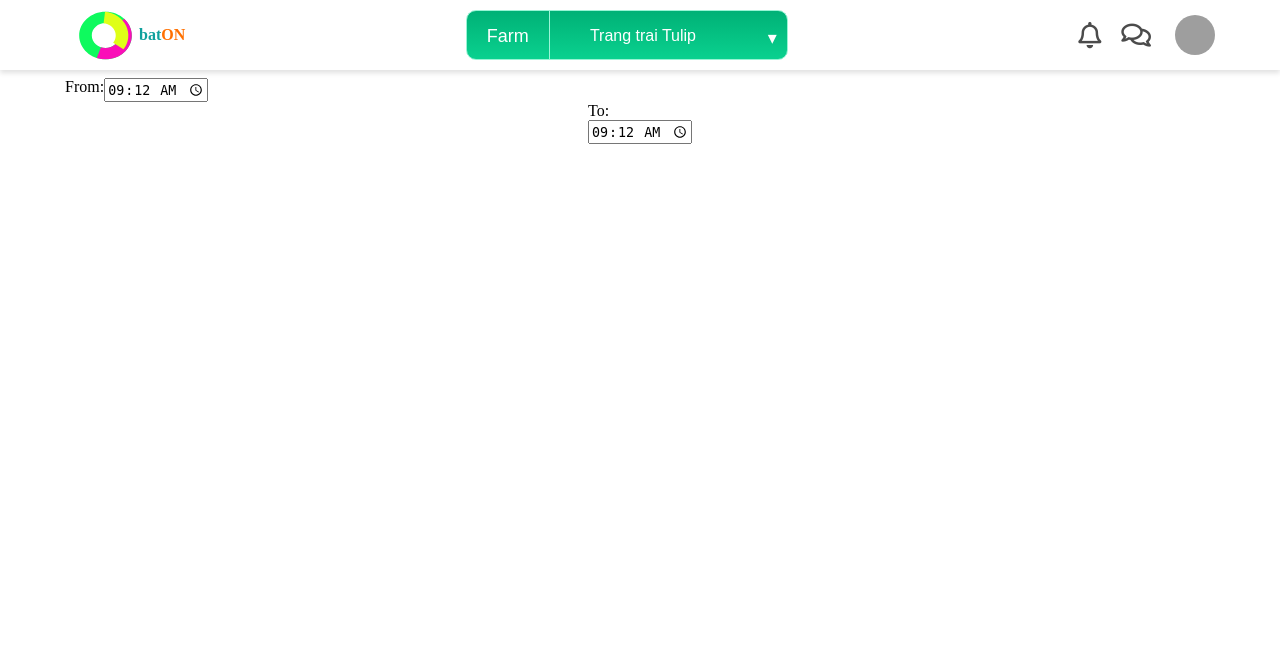
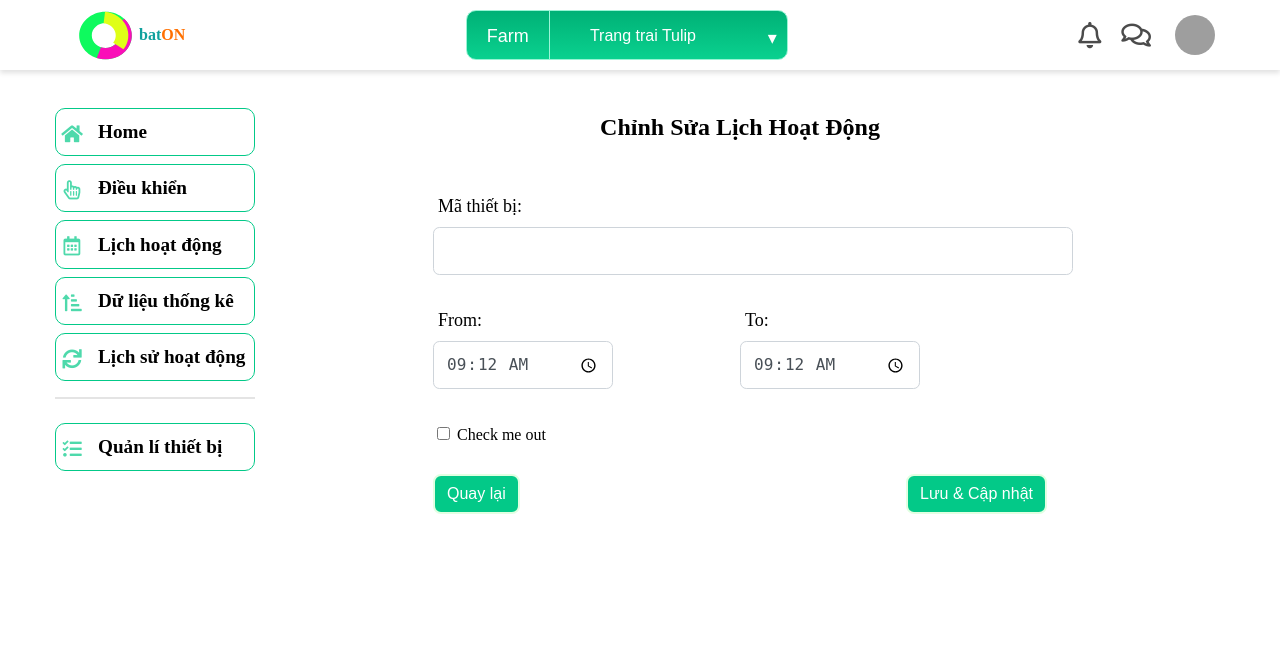
Before and after one commit to quangkhai482002/DADN-CNPM, a PHP site: template views/frontend/edit-schedule.php in a window 1280 px wide. Shown: the top 652 px of the page. Run offline with PHP 8.4, Linux system fonts and the light colour scheme; the template is opened without the code that fills it, so the values that code supplies are empty; a user stored in the database is signed in; data comes from the database, SQL or seed files in the repository; some libraries are stand-ins or nearby versions; grey boxes are pictures that could not be loaded.

Commit message:
sua lich

```diff
--- a/views/frontend/edit-schedule.php
+++ b/views/frontend/edit-schedule.php
@@ -62,19 +62,60 @@ if (isset($_POST["edit"])) {
 
 <div class="container">
 
-            <!-- <input type="time" value="<?php
-                                            //  echo $rows['name']
-                                            ?>" class="form-control" id="exampleInputPassword1" name="name"> -->
-            <label for="exampleInputEmail1" class="form-label">From:</label><br>
-            <input type="time" id="time1" value="09:12" name="time_start">
-        </div>
-        <div class="mb-3">
+<?php include_once("includes/sidebar.php"); ?>
 
-            <!-- <input type="time" value="<?php
-                                            //  echo $rows['name']
-                                            ?>" class="form-control" id="exampleInputPassword1" name="name"> -->
-            <label for="exampleInputEmail1" class="form-label">To:</label><br>
-            <input type="time" id="time1" value="09:12" name="time_end">
+    <div class="content">
+        <H2 class="title">Chỉnh Sửa Lịch Hoạt Động</H2>
+        <div class="device-container">
+          <div class="grid">
+            <div class="row">
+
+                    <div class="c-12">
+                        <div class="form-group">
+                            <label class = "prf_title">Mã thiết bị:</label>
+                            <input name="id" id="exampleInputEmail1" class="form-control" type="integer" required="true" autocomplete="off" value="<?php echo $rows['device_id']?>">
+                        </div>
+                    </div>
+                    <div class="c-6">
+                        <div class="form-group">
+                            <label class = "prf_title">From:</label>
+                            <input name="time_start" id="time1" class="form-control-1" type="time" placeholder="" required="true" autocomplete="off" value="09:12">
+                        </div>
+                    </div>
+                    <div class="c-6">
+                        <div class="form-group">
+                            <label class = "prf_title">To:</label>
+                            <input name="time_end" id="time1" class="form-control-1" type="time" placeholder="" required="true" autocomplete="off" value="09:12">
+                        </div>
+                    </div>
+                    <div class="c-12">
+                        <div class="form-check-label">
+                            <input type="checkbox" class="form-check-input" id="exampleCheck1">
+                            <label for="exampleCheck1">Check me out</label>
+                        </div>
+
+                    </div>
+
+                    <div class="c-6">
+                    <a href="index.php?option=lichhdden.php">
+                        <div class="form-group">
+                            <div class="modal_btn-1">
+                                <button class="update_btn" name="new_update" id="new_update" data-toggle="modal">Quay lại</button>
+                            </div>
+                        </div>
+                    </a>
+                    </div>
+                    <div class="c-6">
+                        <div class="form-group">
+                            <div class="modal_btn">
+                                <button class="update_btn" name="new_update" id="new_update" data-toggle="modal">Lưu &&nbsp;Cập nhật</button>
+                            </div>
+                        </div>
+                    </div>
+
+
+            </div>
+          </div>
         </div>
 
     </div>
```
Also changed, not shown: 3 other files.
